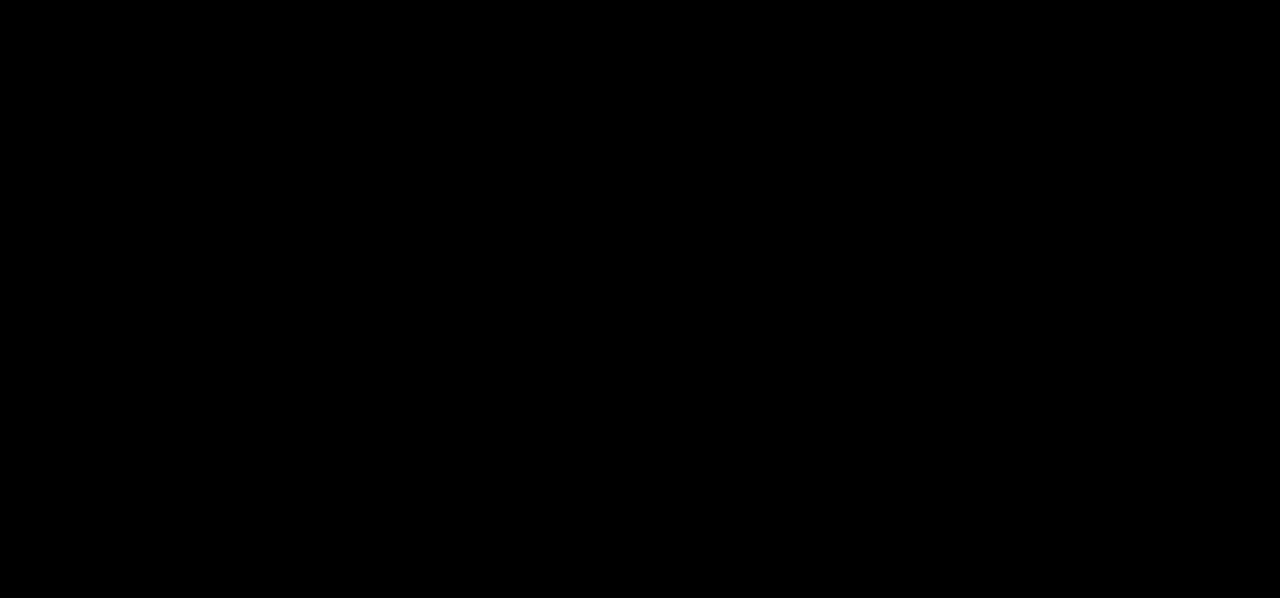
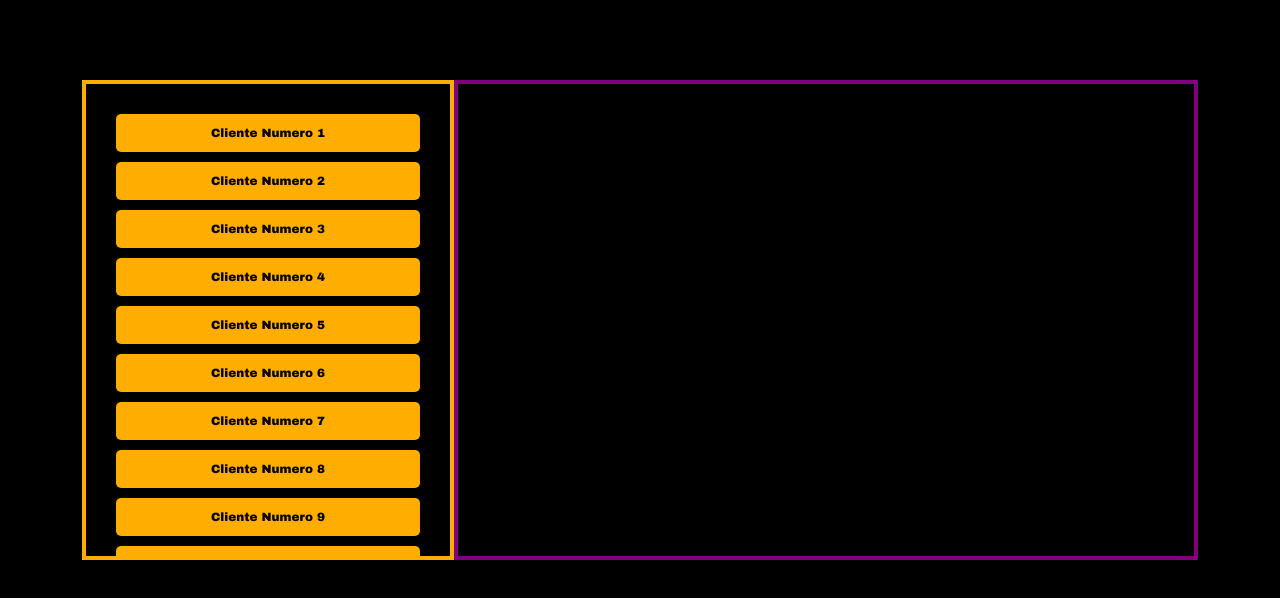
Before and after one commit to GersonDanielGuerrero/Progra-III-2024, a Vue app in the folder frontend/: page /pruebas in a window 1280 px wide. Before the commit this address had no page. Shown: the top 598 px of the page. Built offline with nearby package versions, Linux system fonts and the light colour scheme.

Commit message:
pagina de prueba

```diff
--- a/frontend/src/router/index.js
+++ b/frontend/src/router/index.js
@@ -5,6 +5,7 @@ import Principal from "../views/PaginaPrincipal.vue";
 import RegistroUsuario from "../views/RegistroUsuario.vue";
 import PaginaMenu from "../views/PaginaMenu.vue";
 import PaginaCarrito from "@/views/PaginaCarrito.vue";
+import PaginaPrueba from "@/views/PaginaPrueba.vue";
 
 const routes = [
     {
@@ -31,7 +32,13 @@ const routes = [
         path: "/carrito",
         name: "Carrito",
         component: PaginaCarrito,
-    }
+    },
+    {
+        path: "/pruebas",
+        name: "Pruebas",
+        component: PaginaPrueba,
+    },
+
 ];
 
 const router = createRouter({
--- /dev/null
+++ b/frontend/src/views/PaginaPrueba.vue
@@ -0,0 +1,73 @@
+<template>
+    <div class = "container">
+        <div class="row">
+            <div class ="comp1 col-md-4" v-if="comp1permitido && (pantallaGrande || componenteMostrado==1)">
+                <BotonComp class ="cliente" v-for="i in 40" :key="i"> Cliente Numero {{ i }}</BotonComp>
+            </div>
+            <div class = "comp2 col-md-8 col-lg-8 col-sm-12" v-if ="componenteMostrado==2 || pantallaGrande">
+
+            </div>
+        </div>
+        <BotonComp v-if="comp1permitido && !pantallaGrande" @click="cambiarComponente">{{ componenteMostrado }}</BotonComp>
+    </div>
+</template>
+
+<style>
+.row{
+height: 60vh;
+margin: auto;
+margin-top: 80px;
+}
+.comp1{
+    height: 100%;
+    border: 4px solid #ffad00;
+    color: #ffad00;
+    font-family: 'Arial-Black';
+    padding: 20px;
+    overflow-y: auto;
+    scrollbar-color: #ffad00 #444 ;
+    font-size: 12px;
+}
+.comp2{
+    height: 100%;
+    border: 4px solid purple;
+}
+.cliente{
+    margin: 10px;
+}
+.cliente :hover {
+    font-size: 14px;
+}
+</style>
+
+<script>
+import BotonComp from '@/components/BotonComp.vue';
+
+export default {
+    components:{
+        BotonComp,
+    },
+    name: 'PaginaPrueba',
+    data() {
+        return {
+            comp1permitido:true,
+            componenteMostrado:2,
+        }
+    },
+    computed:{
+        pantallaGrande(){
+            return window.innerWidth >= 768;
+        }
+    },
+    methods: {
+        cambiarComponente(){
+            if (this.componenteMostrado==1){
+                this.componenteMostrado=2;
+            }
+            else{
+                this.componenteMostrado=1;
+            }
+        }
+    },
+}
+</script>
```
